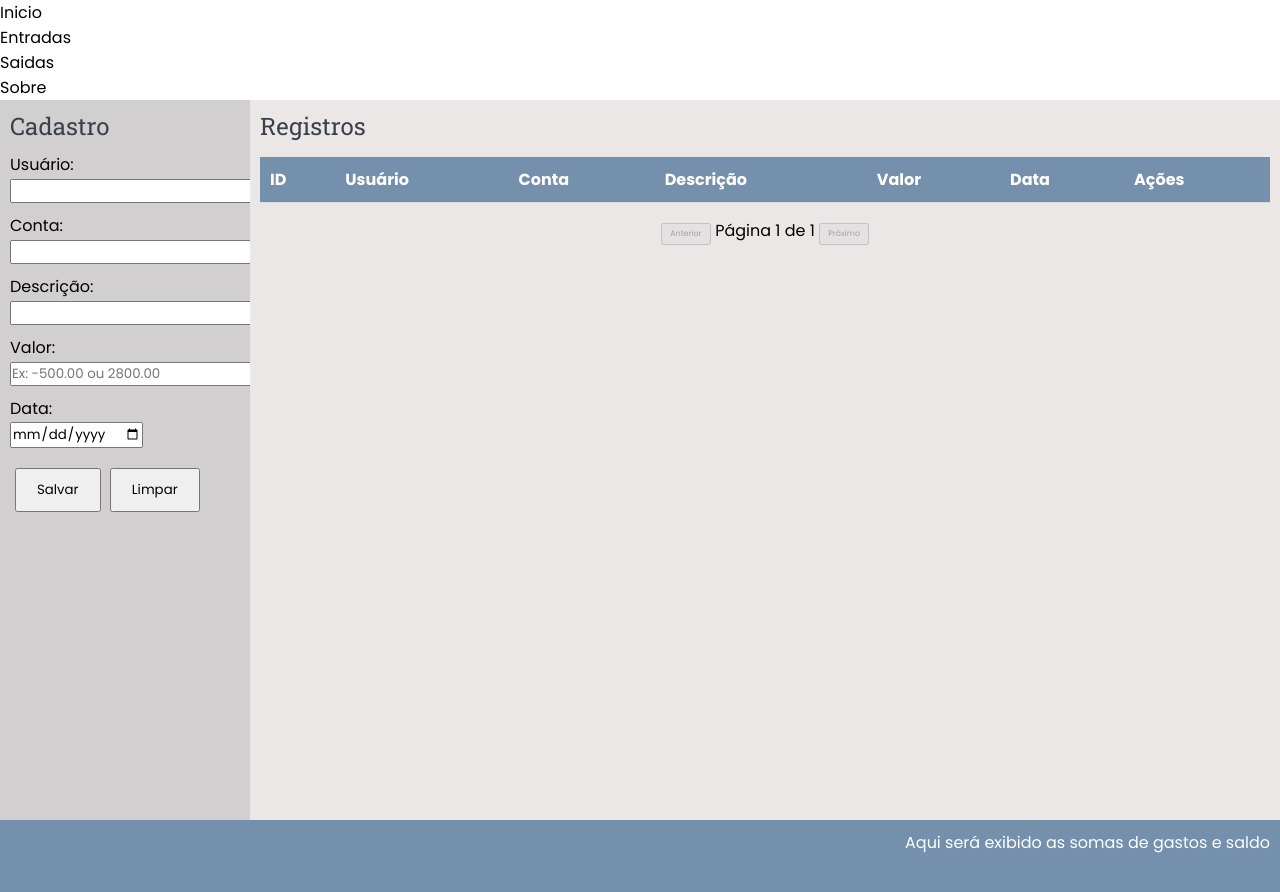
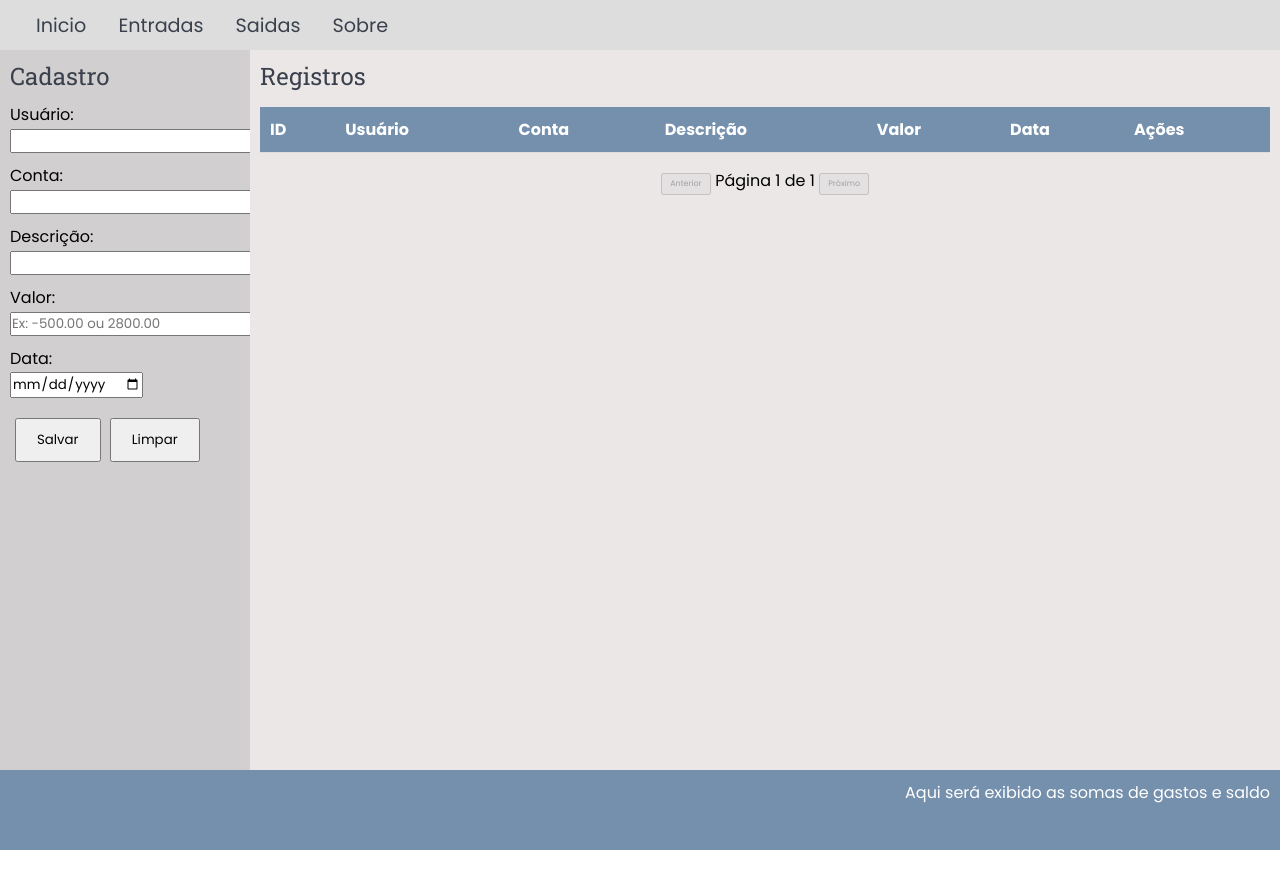
Before and after one commit to FrankSCarvalho/controle_pessoal, a plain HTML site: page index.html in a window 1280 px wide. After the commit the page ends 850 px from the top, so only its background shows below. Drawn offline with Linux system fonts and the light colour scheme.

Commit message:
Estilizando Barra de navegação

```diff
--- a/assets/style.css
+++ b/assets/style.css
@@ -6,6 +6,52 @@
     padding: 0;
     box-sizing: border-box;
     font-family: "Poppins", sans-serif;
+}
+
+.navbar{
+    background-color: #ddd;
+    height: 50px;
+    display: flex;
+    justify-content: center;
+    align-items: center;
+    font-size: 1.2rem;
+    position: sticky;
+    top: 0;
+    z-index: 999;
+}
+
+.navbar-container{
+    display: flex;
+    justify-content: space-between;
+    height: 50px;
+    width: 100%;
+    padding: 0 20px;
+}
+
+.navbar-menu{
+    display: flex;
+    align-items: center;
+    list-style: none;
+    text-align: center;
+}
+
+.navbar-item{
+    height: 50px;
+}
+
+.navbar-link{
+    color: #3b404d;
+    display: flex;
+    align-items: center;
+    justify-content: center;
+    text-decoration: none;
+    padding: 0 1rem;
+    height: 100%;
+}
+
+.navbar-link:hover{
+    color: #f0f0f0;
+    background-color: #7590ac;
 }
 
 h2 {
--- a/index.html
+++ b/index.html
@@ -11,12 +11,18 @@
 
 <body>
     <header>
-        <ul>
-            <li>Inicio</li>
-            <li>Entradas</li>
-            <li>Saidas</li>
-            <li>Sobre</li>
-        </ul>
+        <nav class="navbar">
+            <div class="navbar-container">
+                <ul class="navbar-menu">
+                    <li class="navbar-item"><a href="#" class="navbar-link">Inicio</a></li>
+                    <li class="navbar-item"><a href="#" class="navbar-link">Entradas</a></li>
+                    <li class="navbar-item"><a href="#" class="navbar-link">Saidas</a></li>
+                    <li class="navbar-item"><a href="#" class="navbar-link">Sobre</a></li>
+                </ul>
+            </div>
+
+        </nav>
+
     </header>
     <div class="container">
         <div class="formulario">
@@ -67,7 +73,7 @@
                     </tr>
                 </thead>
                 <tbody id="corpoTabelaTransacoes">
-                    </tbody>
+                </tbody>
             </table>
 
             <div id="controles-paginacao" style="text-align: center; margin-top: 15px;">
@@ -77,8 +83,11 @@
             </div>
         </div>
     </div>
-    <div class="footer"><p id="saldoTotal">Aqui será exibido as somas de gastos e saldo</p></div>
+    <div class="footer">
+        <p id="saldoTotal">Aqui será exibido as somas de gastos e saldo</p>
+    </div>
 
     <script src="./assets/scripts.js"></script>
 </body>
+
 </html>
```
